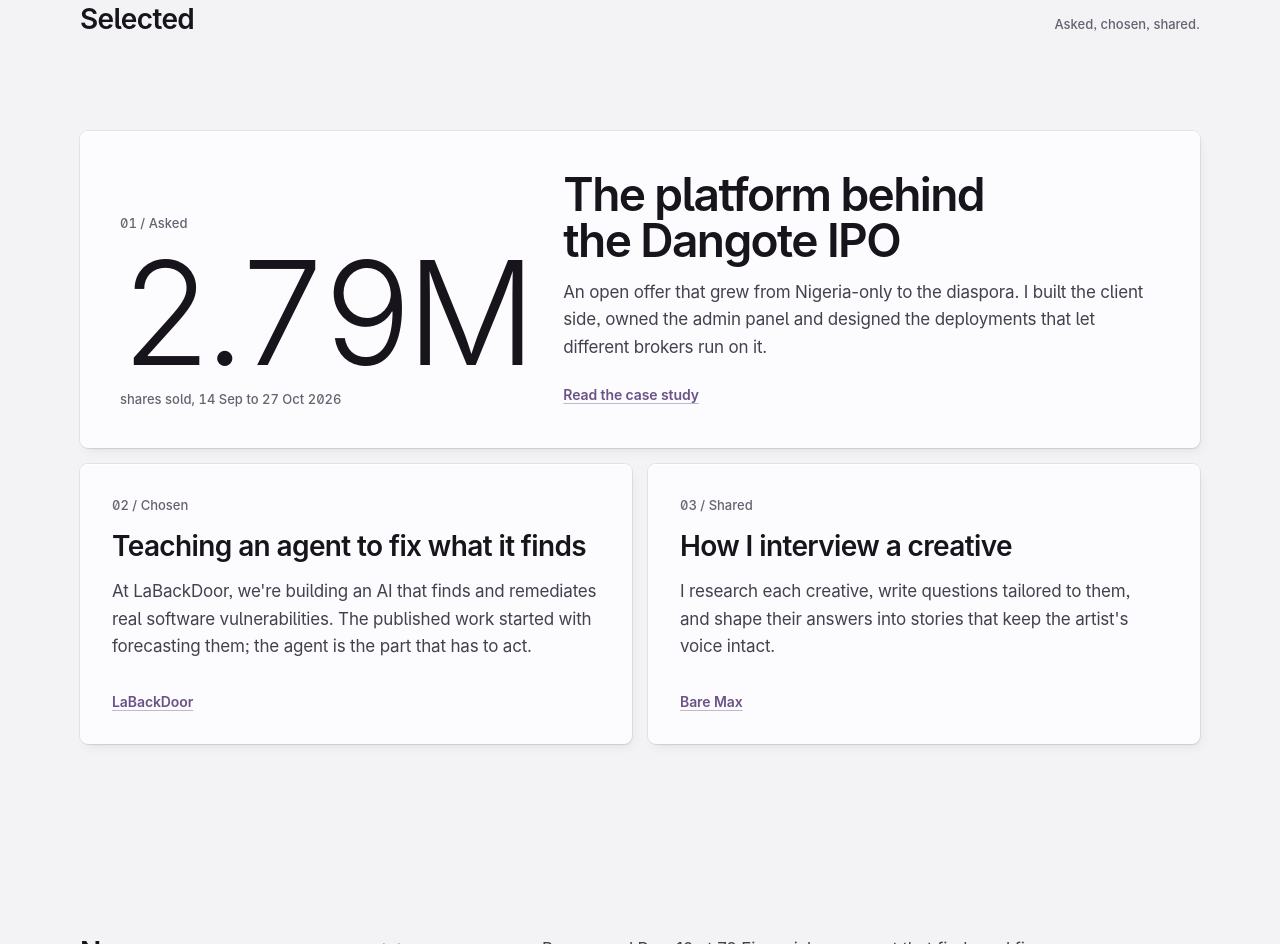
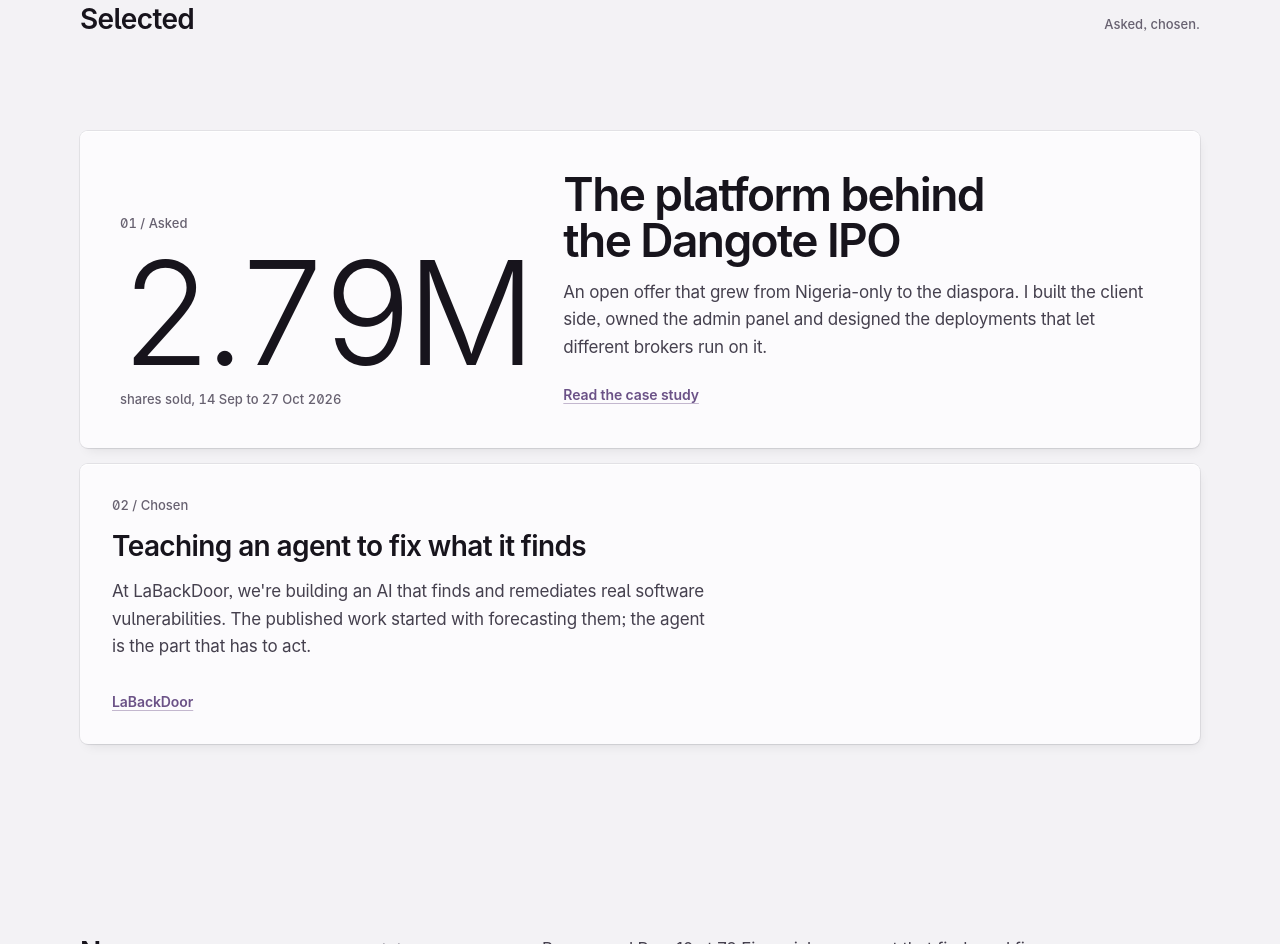
Before and after one commit to elu-melu/elu-melu.github.io, an Astro site: page / in a window 1280 px wide. Shown: the part 938-1882 px from the top of the page. Built offline with nearby package versions, Linux system fonts and the light colour scheme; Astro itself is replaced by a stand-in of ours.

Commit message:
chore: remove bare max selected card

```diff
--- a/src/components/Featured.astro
+++ b/src/components/Featured.astro
@@ -8,7 +8,7 @@ const base = import.meta.env.BASE_URL.replace(/\/$/, "");
   <div class="max-w-page mx-auto px-gutter">
     <div class="flex flex-wrap items-baseline justify-between gap-x-6 gap-y-2 mb-block">
       <h2 class="text-title">Selected</h2>
-      <p class="text-meta text-muted">Asked, chosen, shared.</p>
+      <p class="text-meta text-muted">Asked, chosen.</p>
     </div>
 
     <div class="grid md:grid-cols-2 gap-4">
@@ -39,11 +39,11 @@ const base = import.meta.env.BASE_URL.replace(/\/$/, "");
         target="_blank"
         rel="noopener noreferrer"
         data-chip="labackdoor"
-        class="lit p-6 md:p-8 flex flex-col"
+        class="lit p-6 md:p-8 flex flex-col md:col-span-2"
       >
         <p class="text-meta text-muted num">02 / Chosen</p>
         <h3 class="text-title mt-4">Teaching an agent to fix what it finds</h3>
-        <p class="text-ink-2 mt-4">
+        <p class="text-ink-2 max-w-measure mt-4">
           At LaBackDoor, we're building an AI that finds and remediates real software vulnerabilities. The published work
           started with forecasting them; the agent is the part that has to act.
         </p>
@@ -53,25 +53,6 @@ const base = import.meta.env.BASE_URL.replace(/\/$/, "");
           <span class="sr-only"> (opens in a new tab)</span>
         </span>
       </a>
-
-      <a
-        href={links.bareMax}
-        target="_blank"
-        rel="noopener noreferrer"
-        class="lit p-6 md:p-8 flex flex-col"
-      >
-        <p class="text-meta text-muted num">03 / Shared</p>
-        <h3 class="text-title mt-4">How I interview a creative</h3>
-        <p class="text-ink-2 mt-4">
-          I research each creative, write questions tailored to them, and shape their answers into stories that keep the
-          artist's voice intact.
-        </p>
-        <span class="link text-small font-[560] inline-flex items-center gap-1.5 mt-auto pt-8">
-          Bare Max
-          <ArrowUpRight size={16} stroke-width={1.5} aria-hidden="true" class="i-out" />
-          <span class="sr-only"> (opens in a new tab)</span>
-        </span>
-      </a>
     </div>
   </div>
 </section>
```
